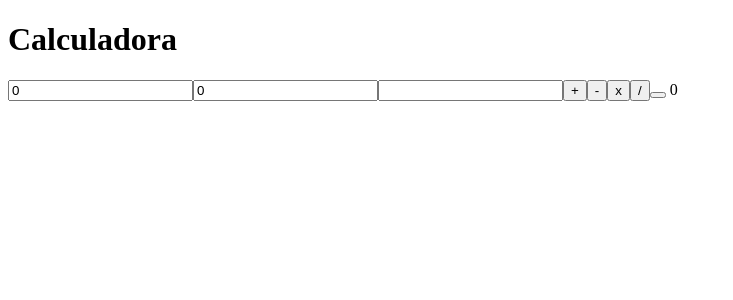
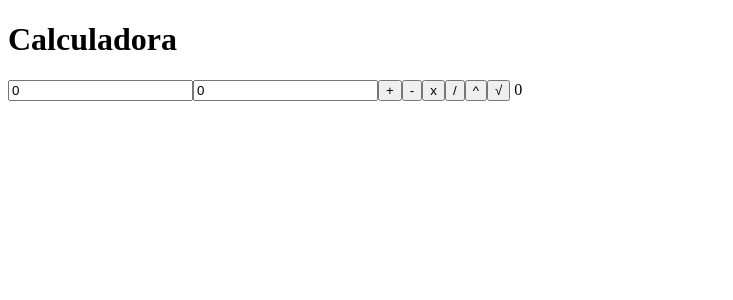
Before and after one commit to LucascFelix/calc-6f, an Angular app: page / in a window 1280 px wide. Shown: the top 300 px of the page, without its empty margins (0-733 px from the left). Built offline with nearby package versions, Linux system fonts and the light colour scheme.

Commit message:
criando o sexto metodo e amarrando com o button radication

```diff
--- a/src/app/form-calc6/form-calc6.component.html
+++ b/src/app/form-calc6/form-calc6.component.html
@@ -1,12 +1,13 @@
 <form>
     <input type="number"[(ngModel)]="num1" name="num1">
     <input type="number"[(ngModel)]="num2" name="num2">
-    <input name="num2">
     <button (click)="onClickSum()">+</button>
     <button (click)="onClickSubtraction()">-</button>
     <button (click)="onClickMultiplication()">x</button>
     <button (click)="onClickDivision()">/</button>
-    <button (click)="onClickExponentiation()"></button>
+    <button (click)="onClickExponentiation()">^</button>
+    <button (click)="onClickRadication()">√</button>
+
     {{resultado}}
 
 
--- a/src/app/form-calc6/form-calc6.component.ts
+++ b/src/app/form-calc6/form-calc6.component.ts
@@ -49,10 +49,17 @@ export class FormCalc6Component {
   calcularExponentiation() {
     this.resultado = Math.pow(this.num1, this.num2);
 }
+calcularRadication(): void {
+  if (!isNaN(this.num1) && this.num1 >= 0) {
+      this.resultado = Math.sqrt(this.num1);
+  } else {
+      this.resultado = NaN;
+  }
+}
 
-calcularRadicacao() {
-    this.resultado = Math.pow(this.num1, 1 / this.num2);
-}
+
+
+
 
 onClickSum(){
   this.resultado = this.num1 + this.num2;
@@ -74,7 +81,16 @@ onClickSum(){
 }
  }
 
-    onClickExponentiation(){
-    this.resultado = Math.pow(this.num1, this.num2);
+  onClickExponentiation(){
+  this.resultado = Math.pow(this.num1, this.num2);
+
+}
+  onClickRadication(){
+    if (!isNaN(this.num1) && this.num1 >= 0) {
+      this.resultado = Math.sqrt(this.num1);
+  } else {
+      this.resultado = NaN;
   }
+  }
+
 }
```
